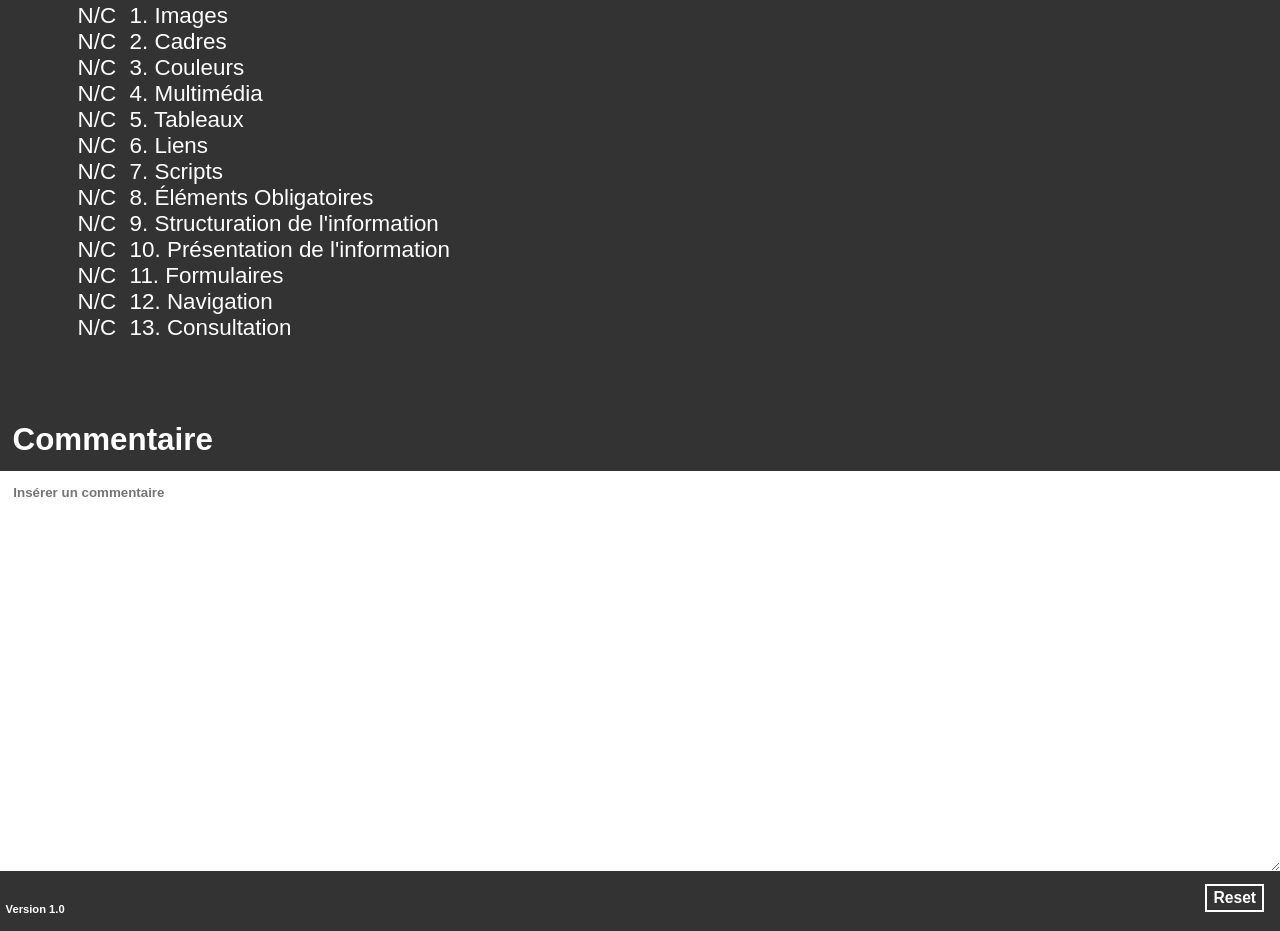
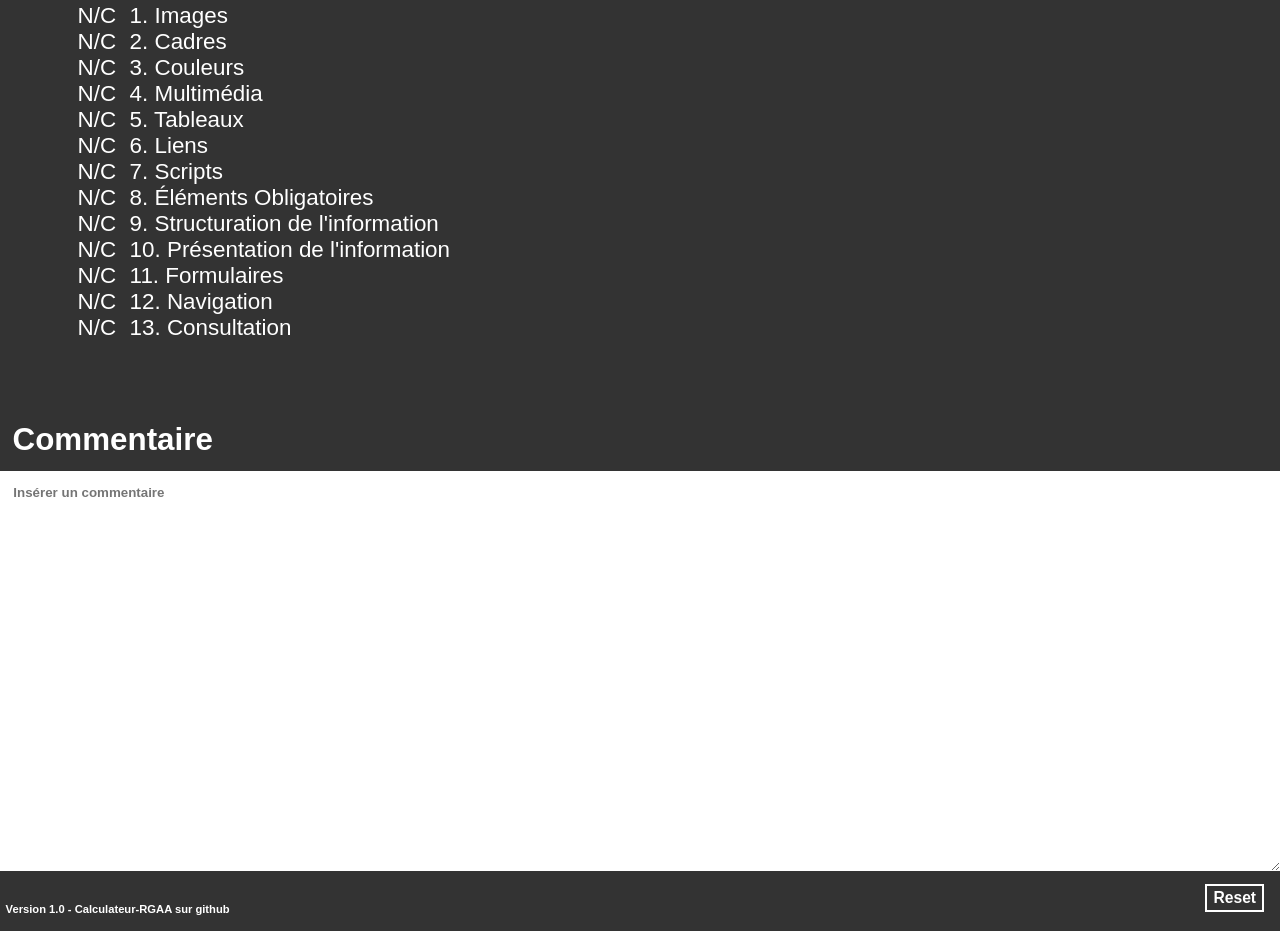
Before and after one commit to PigeardSylvain/rgaa-calculator, a website: page src/Calculateur RGAA.html in a window 1280 px wide. Shown: the part 4867-5798 px from the top of the page. Drawn offline with Linux system fonts and the light colour scheme.

Commit message:
ajout lien vers le projet github

```diff
--- a/src/Calculateur RGAA.html
+++ b/src/Calculateur RGAA.html
@@ -41,7 +41,7 @@
                 <textarea id="commentArea" placeholder="Insérer un commentaire"></textarea>
             </div>
             <button id="resetButton">Reset</button>
-            <span id="version">Version 1.0</span>
+            <span id="version">Version 1.0 - <a href="https://github.com/SylvainBzh/rgaa-calculator">Calculateur-RGAA sur github</a></span>
         </footer>
 
 	</body>
```
Also changed, not shown: dist/Calculateur RGAA.html.
